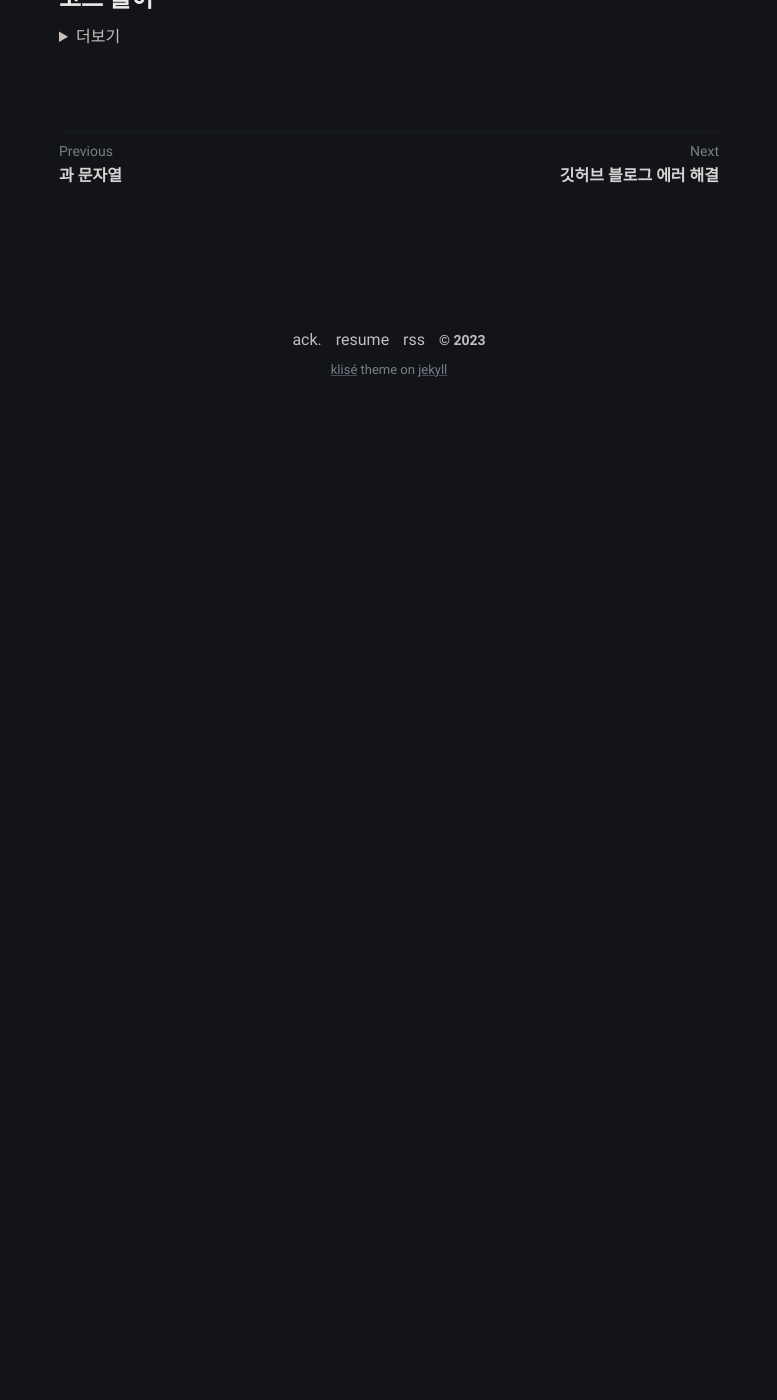
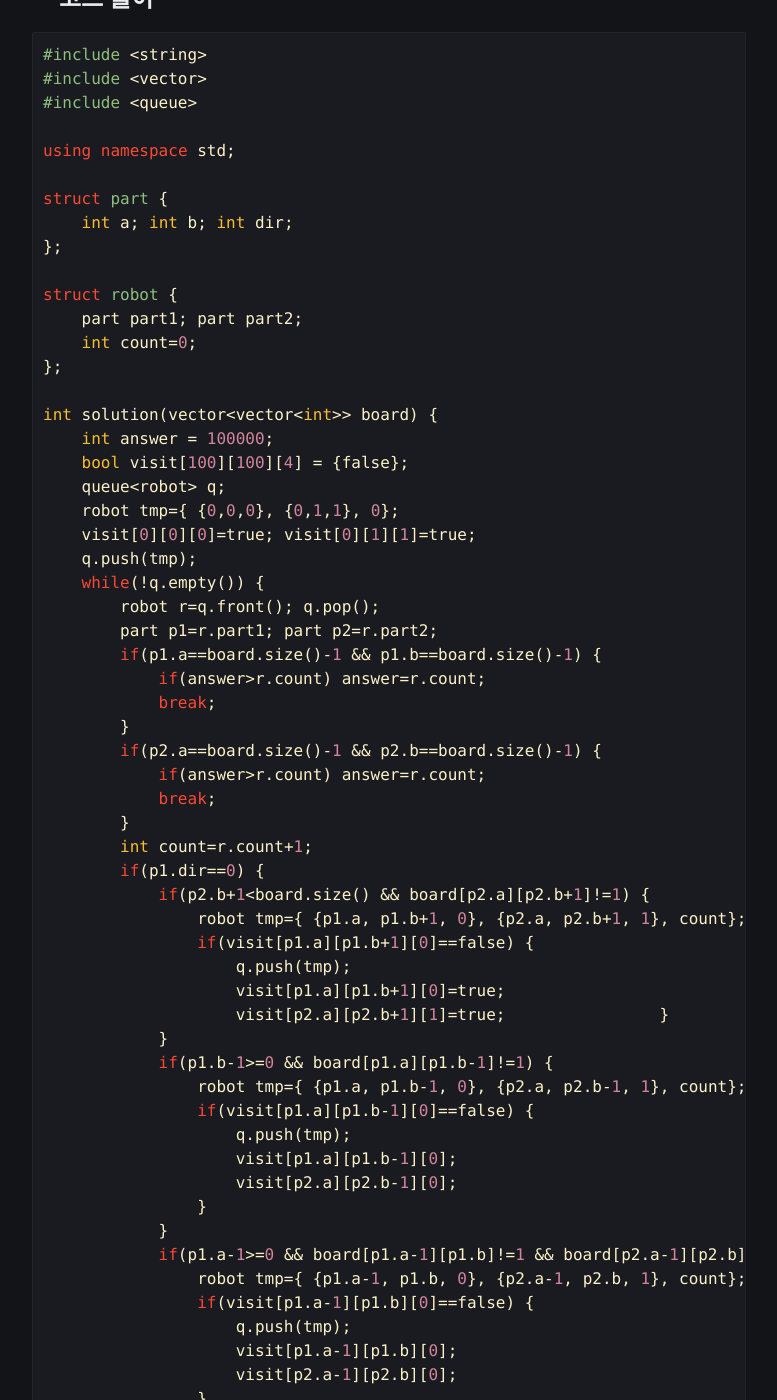
Before and after one commit to rabent/rabent.github.io, a Jekyll site: the page built from _posts/2023-08-15-(KAKAO BLIND 2020) 블록 이동하기.md, in a window 1280 px wide and 1400 px high, scrolled down 3234 px. Shown: the whole window, without its empty margins (251-1028 px from the left). Built offline with Jekyll 4.4.1, drawn with Linux system fonts in a browser that asks for light colours; before the commit the page ends 3648 px from its top, so only the background shows below that; some of the changed text lies outside the part shown.

Commit message:
Update 2023-08-15-(KAKAO BLIND 2020) 블록 이동하기.md

````diff
--- a/_posts/2023-08-15-(KAKAO BLIND 2020) 블록 이동하기.md
+++ b/_posts/2023-08-15-(KAKAO BLIND 2020) 블록 이동하기.md
@@ -39,10 +39,8 @@ bfs의 구조 상 visited 등의 배열을 사용하여 이미 방문한 지점
 
 # 코드 풀이
 
-<details>
-<summary>더보기</summary>
 
-```c++
+{% highlight c++ %}
 #include <string>
 #include <vector>
 #include <queue>
@@ -194,6 +192,4 @@ int solution(vector<vector<int>> board) {
     }
     return answer;
 }
-```
-
-</details>
+{% endhighlight %}
````
